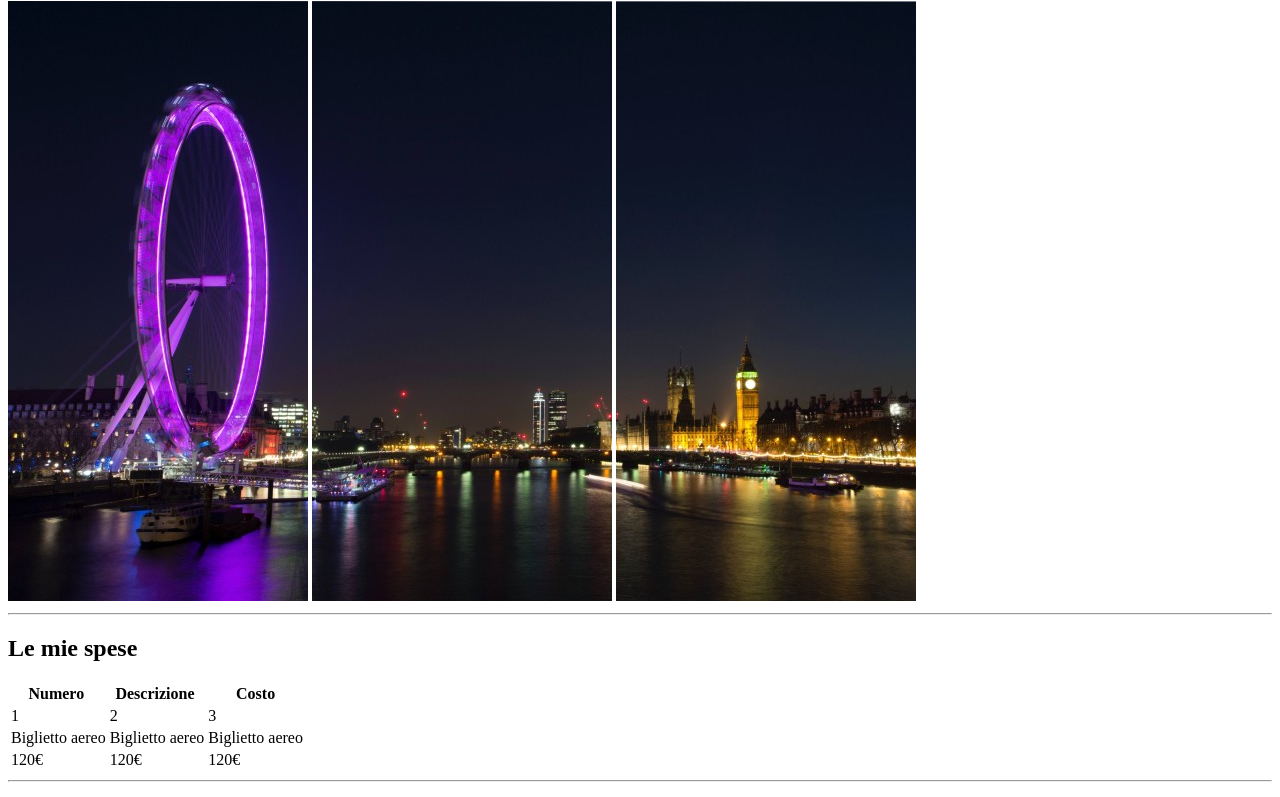
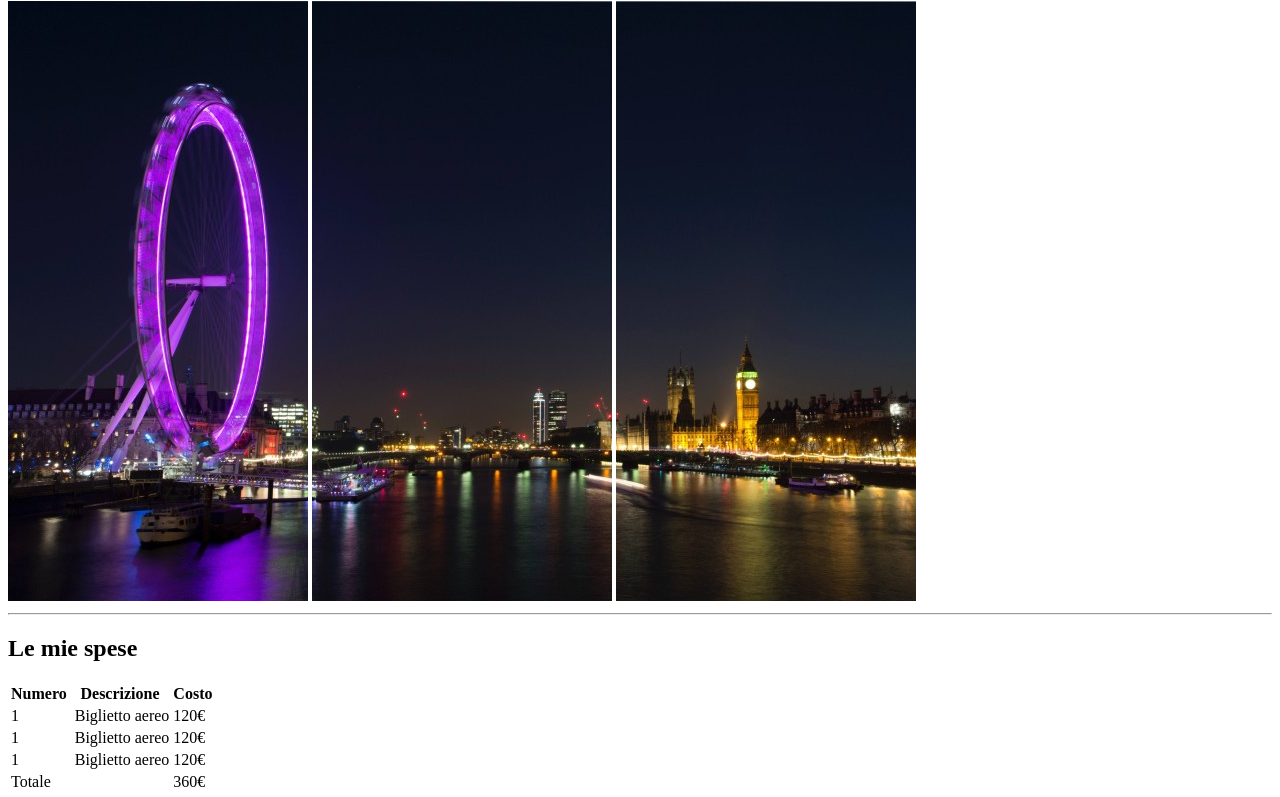
Before and after one commit to mattiamaio/html-london-trip, a plain HTML site: page index.html in a window 1280 px wide. Shown: the part 79-876 px from the top of the page. Drawn offline with Linux system fonts and the light colour scheme.

Commit message:
chiedo perdono per le mille versioni, corretta tabella

```diff
--- a/index.html
+++ b/index.html
@@ -28,22 +28,25 @@
                 <tbody>
                     <tr>
                         <td>1</td>
-                        <td>2</td>
-                        <td>3</td>
+                        <td>Biglietto aereo</td>
+                        <td>120&euro;</td>
+                       </tr>
+                    <tr>
+                        <td>1</td>
+                        <td>Biglietto aereo</td>
+                        <td>120&euro;</td>
                     </tr>
                     <tr>
+                        <td>1</td>
                         <td>Biglietto aereo</td>
-                        <td>Biglietto aereo</td>
-                        <td>Biglietto aereo</td>
-                    </tr>
-                    <tr>
-                        <td>120&euro;</td>
-                        <td>120&euro;</td>
                         <td>120&euro;</td>
                     </tr>
                 </tbody>
                 <tfoot>
-                    <!-- completare tabella foot-->
+                    <tr>
+                        <td colspan="2">Totale</td>
+                        <td>360&euro;</td>
+                    </tr>
                 </tfoot>
             </table>
             </section>
```
